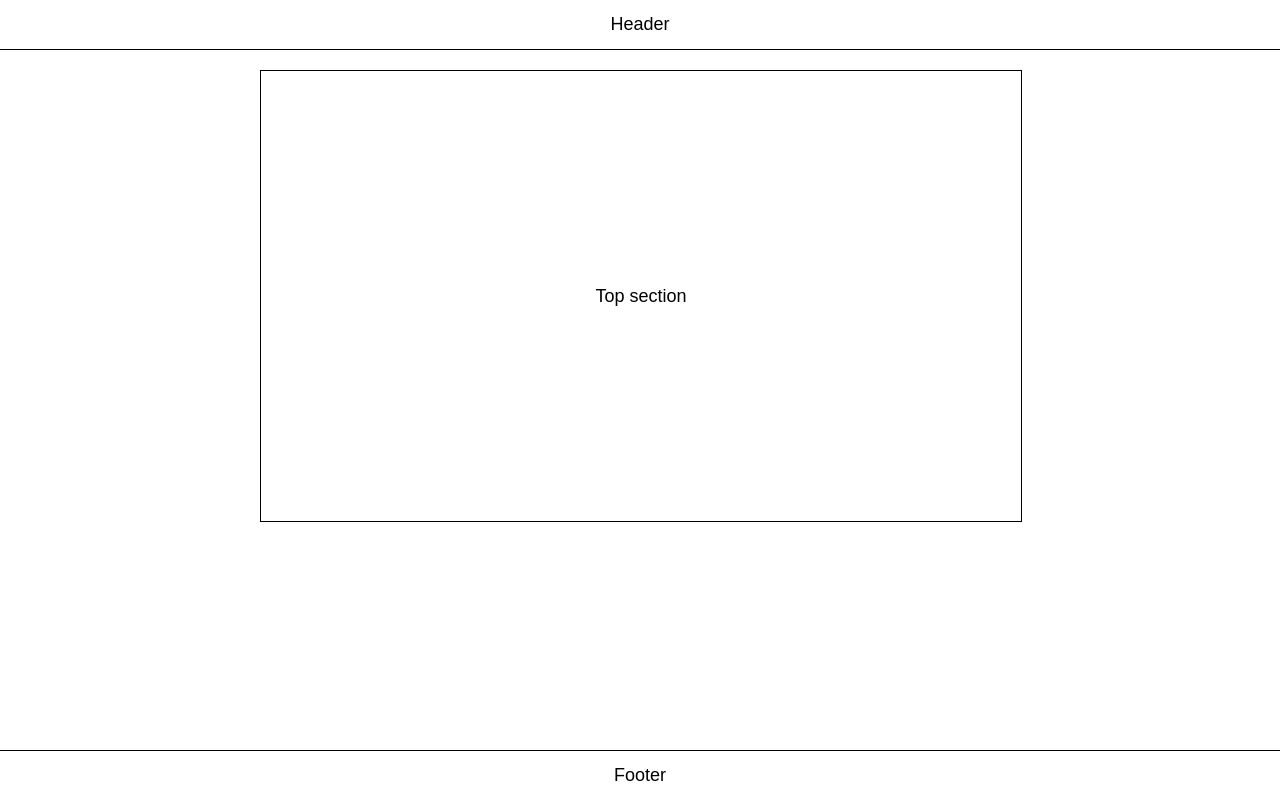
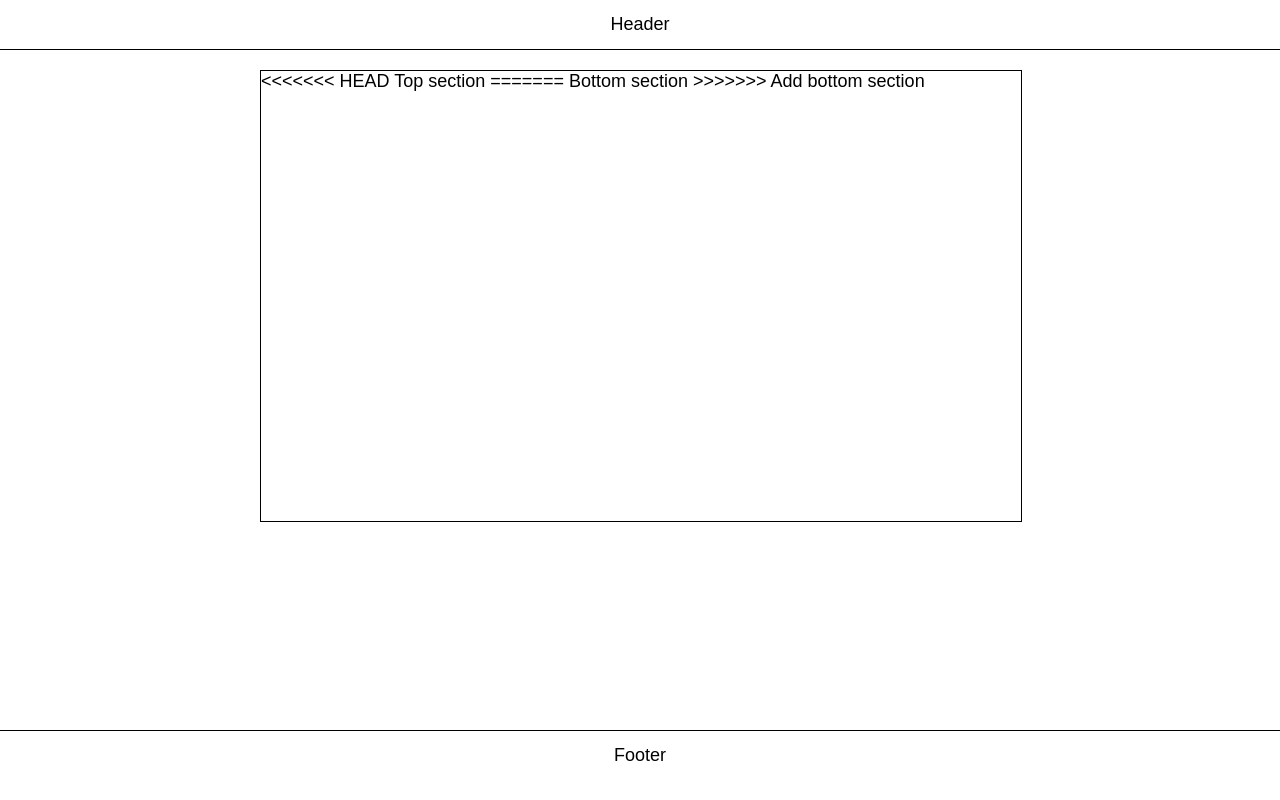
Before and after one commit to ooloo-io/github-flow-krizz17, a website: page src/index.html in a window 1280 px wide. Drawn offline with nearby package versions, Linux system fonts and the light colour scheme.

Commit message:
Add bottom section

```diff
--- a/src/index.html
+++ b/src/index.html
@@ -18,7 +18,11 @@
   </header>
   <main class="content">
     <section class="section">
+<<<<<<< HEAD
       Top section
+=======
+      Bottom section
+>>>>>>> Add bottom section
     </section>
   </main>
   <footer class="footer">
--- a/src/styles.css
+++ b/src/styles.css
@@ -24,12 +24,21 @@ body {
   width: 760px;
   max-width: 100%;
   margin: auto;
+<<<<<<< HEAD
   padding: 20px;
 }
 
 .section {
   height: 450px;
   width: 100%;
+=======
+}
+
+.section {
+  height: 450px;
+  width: 100%;
+  margin-top: 20px;
+>>>>>>> Add bottom section
   display: flex;
   justify-content: center;
   align-items: center;
```
